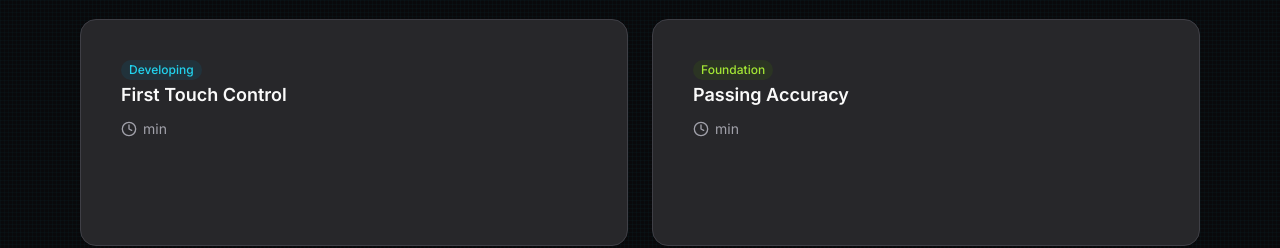
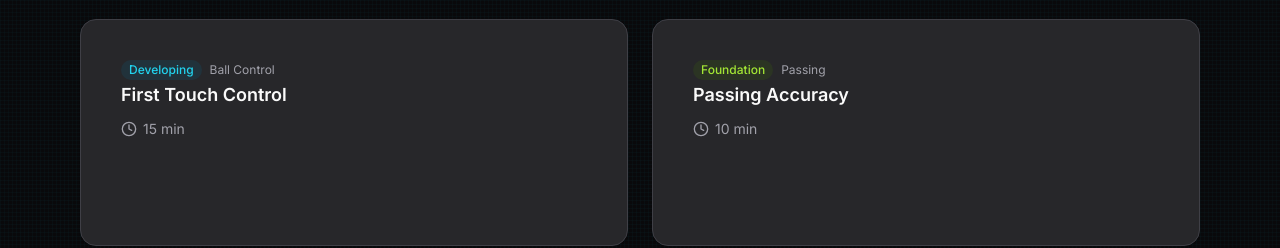
Before and after one commit to lossanchez-svg/Pitch-Dreams-2, a Next.js app: page /1/home in a window 1280 px wide. Shown: the part 876-1124 px from the top of the page. Built offline with nearby package versions, Linux system fonts and the light colour scheme.

Commit message:
fix: correct DrillCard props in child home page
- Replace id, equipment, timeMinutes with category, duration
- Change onClick to onSelect to match DrillCard interface

```diff
--- a/app/(child)/[childId]/home/page.tsx
+++ b/app/(child)/[childId]/home/page.tsx
@@ -9,16 +9,16 @@ const mockSuggestedDrills = [
   {
     id: '1',
     title: 'First Touch Control',
+    category: 'Ball Control',
     difficulty: 'intermediate' as const,
-    equipment: ['Ball', 'Wall'],
-    timeMinutes: 15,
+    duration: 15,
   },
   {
     id: '2',
     title: 'Passing Accuracy',
+    category: 'Passing',
     difficulty: 'beginner' as const,
-    equipment: ['Ball', 'Cones'],
-    timeMinutes: 10,
+    duration: 10,
   },
 ]
 
@@ -126,12 +126,11 @@ export default async function ChildHomePage({ params }: ChildHomePageProps) {
           {mockSuggestedDrills.map((drill) => (
             <DrillCard
               key={drill.id}
-              id={drill.id}
               title={drill.title}
+              category={drill.category}
               difficulty={drill.difficulty}
-              equipment={drill.equipment}
-              timeMinutes={drill.timeMinutes}
-              onClick={() => {
+              duration={drill.duration}
+              onSelect={() => {
                 // TODO: Navigate to drill details or training
                 console.log(`Selected drill: ${drill.id}`)
               }}
```
